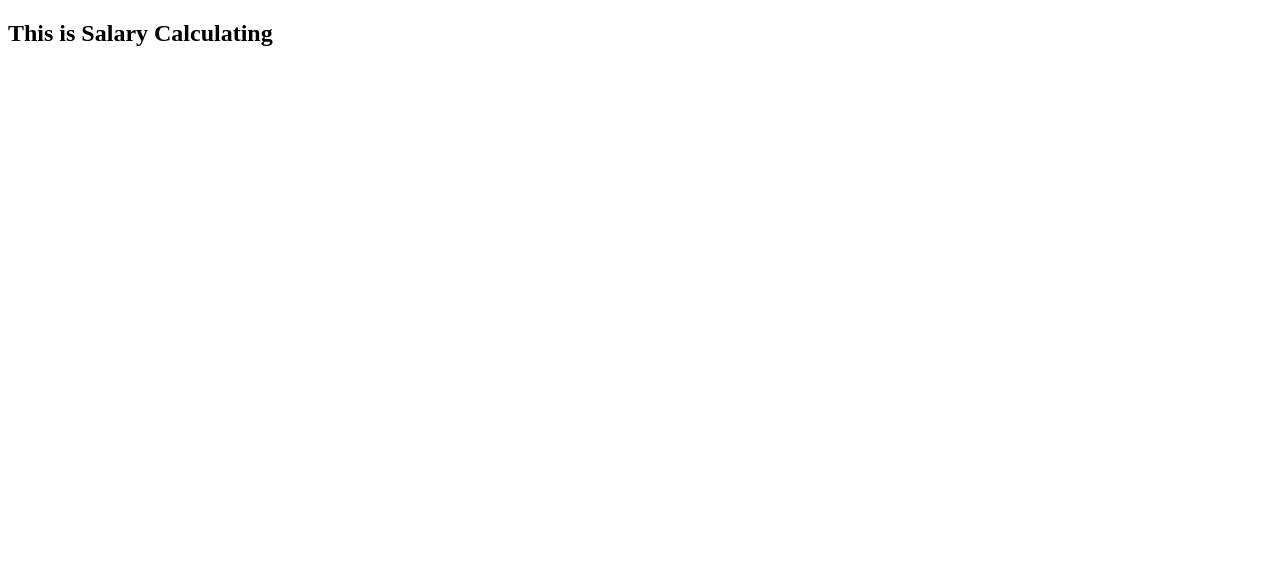
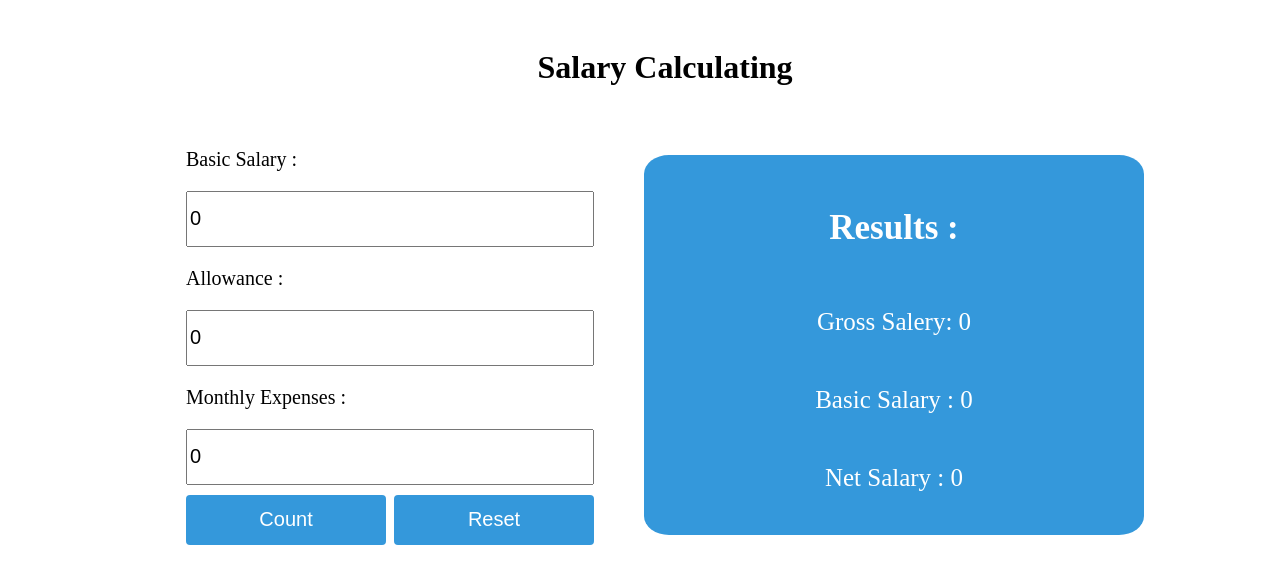
Before and after one commit to aryaprdni/B51-MICRO-CHALLENGE, a React (Vite) app: page /salary-calculating in a window 1280 px wide. Shown: the top 584 px of the page. Built offline with nearby package versions, Linux system fonts and the light colour scheme.

Commit message:
add feature salary calculating

```diff
--- /dev/null
+++ b/src/styles/SalaryCalculating.css
@@ -0,0 +1,69 @@
+/* SalaryCalculating.css */
+
+.container {
+    display: flex;
+    flex-direction: column;
+    align-items: center;
+    padding: 20px;
+    height: 100%;
+    margin-left: 50px;
+    justify-content: center;
+    gap: 20px;
+}
+
+.sub-container {
+    display: flex;
+    justify-content: center;
+    align-items: center;
+    gap : 50px;
+}
+
+.button-container {
+    display: flex;
+    flex-direction: row;
+    justify-content: space-between;
+}
+
+.button {
+    font-size: 20px;
+    width: 200px;
+    height: 50px;
+    margin-top: 10px;
+    padding: 8px 16px;
+    background-color: #3498db;
+    color: white;
+    border: none;
+    border-radius: 4px;
+    cursor: pointer;
+}
+
+.button:hover {
+    background-color: #0871b7;
+}
+
+input {
+    width: 400px;
+    height: 50px;
+    font-size: 20px;
+}
+
+p {
+    font-size: 20px;
+}
+
+.box-2 {
+    width: 500px;
+    height: 380px;
+    background-color: #3498db;
+    color : #fff;
+    display: flex;
+    flex-direction: column;
+    justify-content: center;
+    align-items: center;
+    border-radius: 5%;
+    font-size: 30px;
+}
+
+.box-2 p {
+    font-size: 25px;;
+}
--- a/src/views/Home.jsx
+++ b/src/views/Home.jsx
@@ -11,7 +11,7 @@ const Home = () => {
             <ButtonComponent to='/matching-card' label='Matching Card' color='#e74c3c'/>
             <ButtonComponent to='/mobile-legend' label='Mobile Legend' color='#f39c12'/>
             <ButtonComponent to='/salary-calculating' label='Salary Calculating' color='#9b59b6'/>
-            <ButtonComponent to='/tic-tac-toe' label='Tic Tac Toe' color='#27ae60'/>
+            <ButtonComponent to='/tictactoe' label='Tic Tac Toe' color='#27ae60'/>
         </div>
     );
 }
--- a/src/views/SalaryCalculating.jsx
+++ b/src/views/SalaryCalculating.jsx
@@ -1,7 +1,81 @@
-const SalaryCalculating = () => (
-    <div>
-        <h2>This is Salary Calculating</h2>
+/* eslint-disable no-unused-vars */
+import React, { useState } from 'react';
+import '../styles/SalaryCalculating.css';
+
+const SalaryCalculating = () => {
+    const [currentBasicSalary, setCurrentBasicSalary] = useState(0);
+    const [basicSalary, setBasicSalary] = useState(0);
+    const [allowance, setAllowance] = useState(0);
+    const [monthlyExpenses, setMonthlyExpenses] = useState(0);
+    const [totalSalary, setTotalSalary] = useState(0);
+    const [netSalary, setNetSalary] = useState(0);
+    const [grossSalary, setGrossSalary] = useState(0);
+
+    const calculateSalary = () => {
+    const calculatedGrossSalary = currentBasicSalary + allowance;
+    const calculatedNetSalary = calculatedGrossSalary - monthlyExpenses;
+
+    setBasicSalary(currentBasicSalary);
+    setGrossSalary(calculatedGrossSalary);
+    setNetSalary(calculatedNetSalary);
+    setTotalSalary(calculatedNetSalary);
+};
+
+const resetInputs = () => {
+    setCurrentBasicSalary(0);
+    setBasicSalary(0);
+    setAllowance(0);
+    setMonthlyExpenses(0);
+    setTotalSalary(0);
+    setNetSalary(0);
+    setGrossSalary(0);
+};
+
+return (
+    <div className="container">
+        <h1>Salary Calculating</h1>
+        <div className="sub-container">
+            <div className = "box-1">
+                <label>
+                    <p>Basic Salary :</p>
+                    <input
+                    type="text"
+                    value={currentBasicSalary === 0 ? '0' : currentBasicSalary.toString()}
+                    onChange={(e) => setCurrentBasicSalary(e.target.value === '0' ? 0 : parseInt(e.target.value, 10) || 0)}
+                    />
+                </label>
+                <label>
+                    <p>Allowance :</p>
+                    <input
+                    type="text"
+                    value={allowance === 0 ? '0' : allowance.toString()}
+                    onChange={(e) => setAllowance(e.target.value === '0' ? 0 : parseInt(e.target.value, 10) || 0)}
+                    />
+                </label>
+                <label>
+                    <p>Monthly Expenses :</p>
+                    <input
+                    type="text"
+                    value={monthlyExpenses === 0 ? '0' : monthlyExpenses.toString()}
+                    onChange={(e) => setMonthlyExpenses(e.target.value === '0' ? 0 : parseInt(e.target.value, 10) || 0)}
+                    />
+                </label>
+                <div className ="button-container">
+                    <button className="button" onClick={calculateSalary}>Count</button>
+                    <button className="button" onClick={resetInputs}>Reset</button>
+                </div>
+                <br />
+            </div>
+            <div className ="box-2">
+                <h3>Results :</h3>
+                <p>Gross Salery: {grossSalary}</p>
+                <p>Basic Salary : {basicSalary}</p>
+                <p>Net Salary : {netSalary}</p>
+            </div>
+        </div>
     </div>
-);
+
+  );
+};
 
 export default SalaryCalculating;
```
